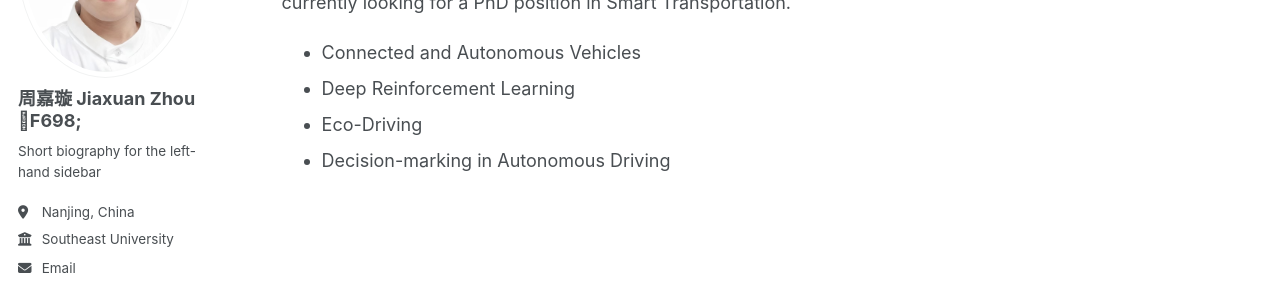
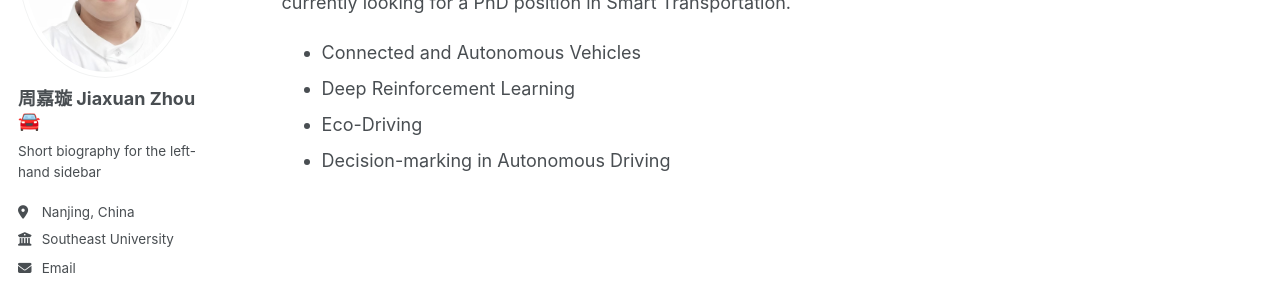
Before and after one commit to jarvanzhouz/jarvanzhouz.github.io, a Jekyll site: the page built from _pages/about.md, in a window 1280 px wide. Shown: the part 253-545 px from the top of the page. Built offline with Jekyll 4.4.1, drawn with Linux system fonts in a browser that asks for light colours; some web fonts are replaced; part of the change alters nothing that is shown.

```diff
--- a/_config.yml
+++ b/_config.yml
@@ -22,7 +22,7 @@ repository               : "jarvanzhouz/jarvanzhouz.github.io"
 author:
   # Biographic information
   avatar           : "jx.jpg"
-  name             : "周嘉璇 Jiaxuan Zhou &#1F698;"
+  name             : "周嘉璇 Jiaxuan Zhou &#128664;"
   pronouns         : # example: "she/her"
   bio              : "Short biography for the left-hand sidebar"
   location         : "Nanjing, China"
```
